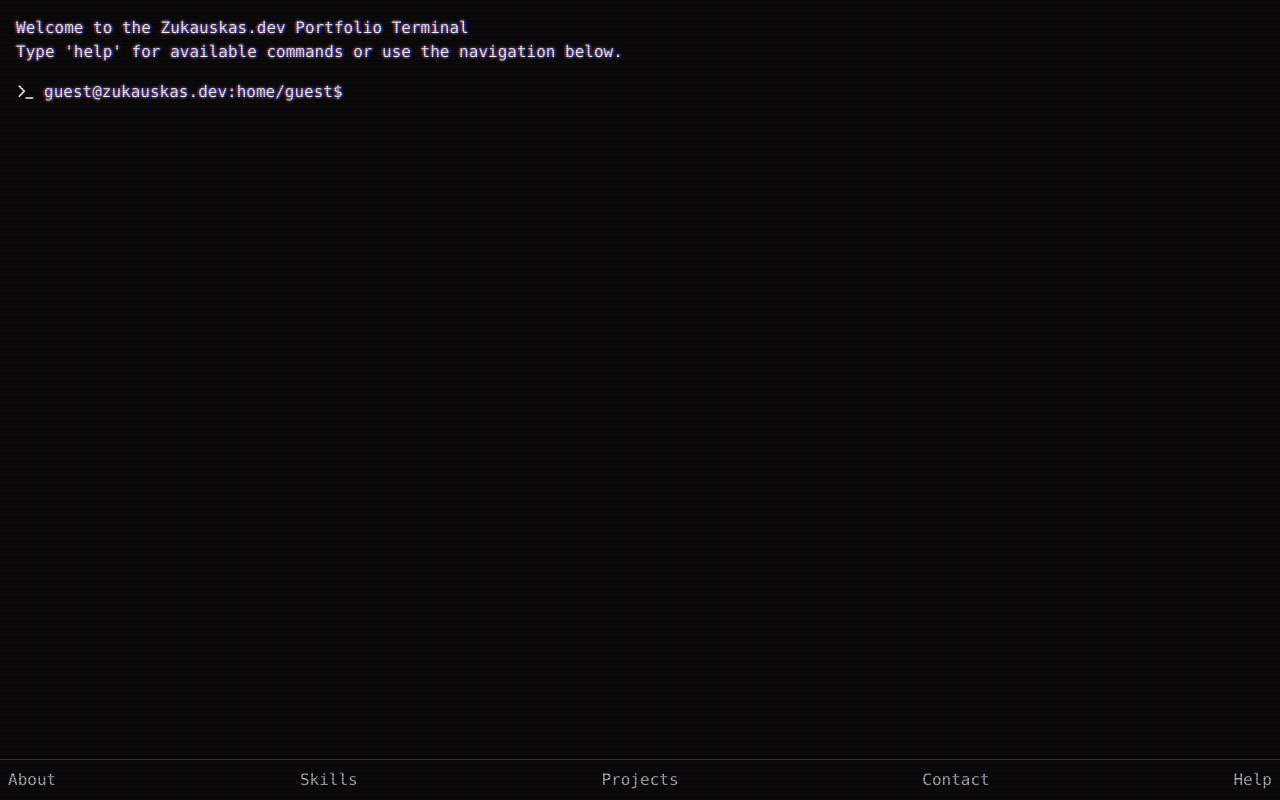
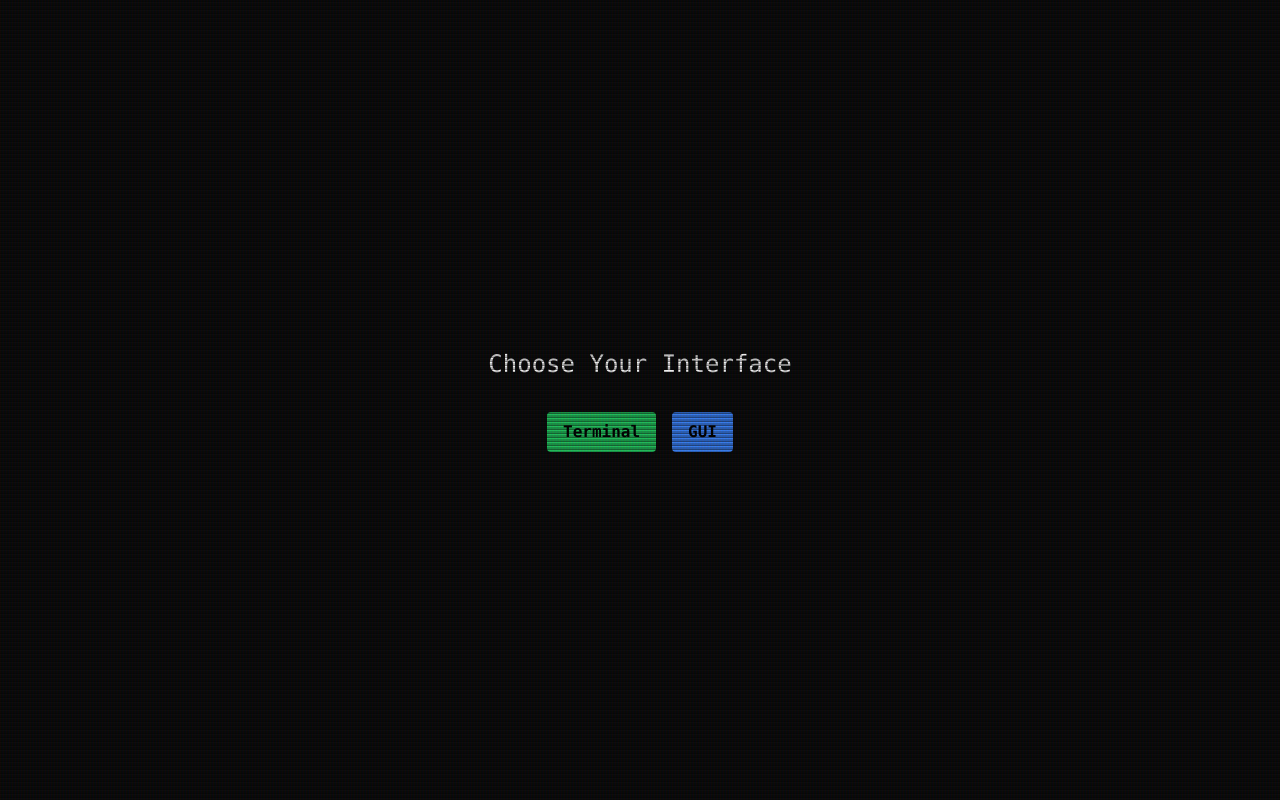
Before and after one commit to Zukauskas/portfolio, a Next.js app: page / in a window 1280 px wide. Built offline with nearby package versions, Linux system fonts and the light colour scheme.

Commit message:
Add GUI and some small improvements

```diff
--- /dev/null
+++ b/components/gui-portfolio/GUIPortfolio.tsx
@@ -0,0 +1,98 @@
+import React, { useState } from 'react';
+import { Terminal, Code, Briefcase, Mail, User, ChevronRight } from 'lucide-react';
+import { fileSystem } from '../terminal/fileSystem';
+import ReactMarkdown from 'react-markdown';
+
+interface GUIPortfolioProps {
+    onSwitchToTerminal: () => void;
+}
+
+const GUIPortfolio: React.FC<GUIPortfolioProps> = ({ onSwitchToTerminal }) => {
+    const [activeSection, setActiveSection] = useState<string>('about');
+    const aboutContent = fileSystem.children.home.children.guest.children['about.txt'].content;
+    const skillsContent = fileSystem.children.home.children.guest.children['skills.txt'].content;
+    const contactContent = fileSystem.children.home.children.guest.children['contact.txt'].content;
+    const projects = fileSystem.children.home.children.guest.children.projects.children;
+
+    const sections = [
+        { id: 'about', icon: User, title: 'About' },
+        { id: 'skills', icon: Code, title: 'Skills' },
+        { id: 'projects', icon: Briefcase, title: 'Projects' },
+        { id: 'contact', icon: Mail, title: 'Contact' },
+    ];
+
+    return (
+        <div className="bg-gray-900 text-green-400 min-h-screen font-mono flex flex-col">
+            <header className="bg-black p-6 border-b border-green-500">
+                <div className="container mx-auto flex justify-between items-center">
+                    <h1 className="text-3xl font-bold text-green-500 ">Zukauskas.dev <span className="text-purple-500">Portfolio</span></h1>
+                    <Terminal className="text-purple-500 cursor-pointer" size={32} onClick={onSwitchToTerminal} />
+                </div>
+            </header>
+
+            <main className="container mx-auto p-6 flex-grow flex flex-col md:flex-row gap-6">
+                <nav className="md:w-1/4">
+                    <ul className="space-y-2">
+                        {sections.map((section) => (
+                            <li key={section.id}>
+                                <button
+                                    onClick={() => setActiveSection(section.id)}
+                                    className={`w-full text-left p-2 rounded flex items-center ${activeSection === section.id ? 'bg-green-500 text-black' : 'hover:bg-gray-800'
+                                        }`}
+                                >
+                                    <section.icon className="mr-2" size={20} />
+                                    {section.title}
+                                    {activeSection === section.id && <ChevronRight className="ml-auto" size={20} />}
+                                </button>
+                            </li>
+                        ))}
+                    </ul>
+                </nav>
+
+                <section className="md:w-3/4 bg-gray-800 p-6 rounded-lg shadow-lg border border-green-500">
+                    {activeSection === 'about' && (
+                        <div>
+                            <h2 className="text-2xl font-bold mb-4 text-purple-500">About Me</h2>
+                            <p className="text-green-300">{aboutContent}</p>
+                        </div>
+                    )}
+
+                    {activeSection === 'skills' && (
+                        <div>
+                            <h2 className="text-2xl font-bold mb-4 text-purple-500">Skills</h2>
+                            <p className="text-green-300">{skillsContent}</p>
+                        </div>
+                    )}
+
+                    {activeSection === 'projects' && (
+                        <div>
+                            <h2 className="text-2xl font-bold mb-4 text-purple-500">Projects</h2>
+                            <div className="grid grid-cols-1 md:grid-cols-2 gap-6">
+                                {Object.entries(projects).map(([key, project]) => (
+                                    <div key={key} className="bg-gray-900 p-4 rounded shadow border border-green-500">
+                                        <ReactMarkdown className="prose prose-invert prose-green max-w-none">
+                                            {(project as any).content}
+                                        </ReactMarkdown>
+                                    </div>
+                                ))}
+                            </div>
+                        </div>
+                    )}
+
+                    {activeSection === 'contact' && (
+                        <div>
+                            <h2 className="text-2xl font-bold mb-4 text-purple-500">Contact</h2>
+                            <p className="text-green-300">{contactContent}</p>
+                        </div>
+                    )}
+                </section>
+            </main>
+
+            <footer className="bg-black text-green-500 p-4 text-center mt-auto border-t border-green-500">
+                <p>&copy; 2023 Tautvydas Z. All rights reserved. <span className="text-purple-500">Hack the planet!</span></p>
+            </footer>
+        </div>
+    );
+};
+
+export default GUIPortfolio;
--- a/components/terminal/TerminalPortfolio.tsx
+++ b/components/terminal/TerminalPortfolio.tsx
@@ -5,6 +5,8 @@
 import { BootMessage } from './types';
 import { bootMessages } from './bootSequence';
 import ReactMarkdown from 'react-markdown';
+import GUIPortfolio from '../gui-portfolio/GUIPortfolio';
+
 
 const TerminalPortfolio: React.FC = () => {
   const [bootComplete, setBootComplete] = useState(false);
@@ -15,10 +17,12 @@
   const [commandHistory, setCommandHistory] = useState<string[]>([]);
   const [historyIndex, setHistoryIndex] = useState(-1);
   const [flicker, setFlicker] = useState(false);
+  const [interfaceChoice, setInterfaceChoice] = useState<'terminal' | 'gui' | null>(null);
 
   const inputRef = useRef<HTMLInputElement>(null);
   const audioRef = useRef<HTMLAudioElement>(null);
   const outputEndRef = useRef<HTMLDivElement>(null);
+  const terminalRef = useRef<HTMLDivElement>(null);
 
   useEffect(() => {
     if (currentBootMessage < bootMessages.length) {
@@ -48,10 +52,24 @@
   }, [output]);
 
   useEffect(() => {
-    if (bootComplete) {
+    if (bootComplete && interfaceChoice === 'terminal') {
       inputRef.current?.focus();
     }
-  }, [bootComplete]);
+  }, [bootComplete, interfaceChoice]);
+
+  useEffect(() => {
+    const handleClick = (e: MouseEvent) => {
+      if (terminalRef.current && terminalRef.current.contains(e.target as Node)) {
+        inputRef.current?.focus();
+      }
+    };
+
+    document.addEventListener('click', handleClick);
+
+    return () => {
+      document.removeEventListener('click', handleClick);
+    };
+  }, []);
 
   const playSound = useCallback((soundType: 'type' | 'execute') => {
     if (audioRef.current) {
@@ -68,39 +86,32 @@
   const handleSubmit = (e: React.FormEvent) => {
     e.preventDefault();
     if (input.trim()) {
+      setOutput(prev => [...prev, `guest@zukauskas.dev:${currentDirectory.join('/')}$ ${input}`]);
+      setCommandHistory(prev => [...prev, input]);
+
+      if (input.trim().toLowerCase() === 'startx') {
+        setOutput(prev => [...prev, "Starting GUI interface..."]);
+        playSound('execute');
+        setTimeout(() => {
+          setInterfaceChoice('gui');
+        }, 1000); // Delay for 1 second to show the command output
+      } else {
         const { output: commandOutput, newDirectory } = processCommand(input, currentDirectory);
         if (commandOutput === null) {
           // Clear the screen
           setOutput([]);
         } else {
-        setOutput(prev => [...prev, `guest@zukauskas.dev:${currentDirectory.join('/')}$ ${input}`, commandOutput]);
+          setOutput(prev => [...prev, commandOutput]);
         }
-      setCommandHistory(prev => [...prev, input]);
-      setHistoryIndex(-1);
-      setInput('');
         if (newDirectory) {
           setCurrentDirectory(newDirectory);
         }
         playSound('execute');
       }
-  };
 
-  const simulateCommand = (command: string) => {
-    setInput(command);
-    const { output: commandOutput, newDirectory } = processCommand(command, currentDirectory);
-    if (commandOutput === null) {
-      // Clear the screen
-      setOutput([]);
-    } else {
-      setOutput(prev => [...prev, `guest@zukauskas.dev:${currentDirectory.join('/')}$ ${command}`, commandOutput]);
-    }
-    setCommandHistory(prev => [...prev, command]);
       setHistoryIndex(-1);
       setInput('');
-    if (newDirectory) {
-      setCurrentDirectory(newDirectory);
     }
-    playSound('execute');
   };
 
   const handleKeyDown = (e: React.KeyboardEvent<HTMLInputElement>) => {
@@ -118,17 +129,40 @@
         setInput(newIndex === -1 ? '' : commandHistory[commandHistory.length - 1 - newIndex]);
         return newIndex;
       });
+    } else if (e.key === 'Tab') {
+      e.preventDefault();
+      handleTabCompletion();
     }
   };
 
+  const handleTabCompletion = () => {
+    const commands = ['help', 'about', 'skills', 'projects', 'contact', 'clear', 'startx']; // Add all your commands here
+    const inputParts = input.split(' ');
+    const lastWord = inputParts[inputParts.length - 1].toLowerCase();
+
+    const matchingCommands = commands.filter(cmd => cmd.startsWith(lastWord));
+
+    if (matchingCommands.length === 1) {
+      // If there's only one matching command, complete it
+      inputParts[inputParts.length - 1] = matchingCommands[0];
+      setInput(inputParts.join(' '));
+    } else if (matchingCommands.length > 1) {
+      // If there are multiple matching commands, show them as suggestions
+      setOutput(prev => [...prev, '', ...matchingCommands]);
+    }
+  };
+
+  const handleInterfaceChoice = (choice: 'terminal' | 'gui') => {
+    setInterfaceChoice(choice);
+  };
+
+  if (!bootComplete) {
     return (
       <div className="bg-black text-white font-mono h-screen flex flex-col relative">
         <div className="crt"></div>
         <div className="scan-lines"></div>
         <div className="flex-grow overflow-y-auto p-4">
           <div className={`terminal-content ${flicker ? 'flicker' : ''}`}>
-          {!bootComplete ? (
-            <div>
             {bootMessages.slice(0, currentBootMessage).map((msg: BootMessage) => (
               <div key={msg.id} className="flex justify-between">
                 <span>{msg.text}</span>
@@ -142,13 +176,59 @@
               </div>
             ))}
           </div>
-          ) : (
-            <>
+        </div>
+      </div>
+    );
+  }
+
+  if (bootComplete && interfaceChoice === null) {
+    return (
+      <div className="bg-black text-white font-mono h-screen flex flex-col items-center justify-center relative">
+        <div className="crt"></div>
+        <div className="scan-lines"></div>
+        <h1 className="text-2xl mb-8">Choose Your Interface</h1>
+        <div className="flex space-x-4">
+          <button
+            onClick={() => handleInterfaceChoice('terminal')}
+            className="bg-green-500 hover:bg-green-600 text-black font-bold py-2 px-4 rounded"
+          >
+            Terminal
+          </button>
+          <button
+            onClick={() => handleInterfaceChoice('gui')}
+            className="bg-blue-500 hover:bg-blue-600 text-black font-bold py-2 px-4 rounded"
+          >
+            GUI
+          </button>
+        </div>
+      </div>
+    );
+  }
+
+  const handleSwitchToTerminal = () => {
+    setInterfaceChoice('terminal');
+    setInput('');
+    setOutput(prev => [...prev, "GUI interface closed. Welcome back to the terminal."]);
+  };
+
+  if (interfaceChoice === 'gui') {
+    return <GUIPortfolio onSwitchToTerminal={handleSwitchToTerminal} />;
+  }
+  // Render the terminal interface
+  return (
+    <div
+      ref={terminalRef}
+      className="bg-black text-white font-mono h-screen flex flex-col relative"
+    >
+      <div className="crt"></div>
+      <div className="scan-lines"></div>
+      <div className="flex-grow overflow-y-auto p-4">
+        <div className={`terminal-content ${flicker ? 'flicker' : ''}`}>
           <div className="mb-4">
             <div>Welcome to the Zukauskas.dev Portfolio Terminal</div>
             <div>Type &apos;help&apos; for available commands or use the navigation below.</div>
+            <div>Type &apos;startx&apos; to switch to the GUI interface.</div>
           </div>
-              <div className="mb-4">
           {output.map((line, index) => (
             <div key={index}>
               {Array.isArray(line) && line[0] === 'MARKDOWN' ? (
@@ -163,7 +243,6 @@
             </div>
           ))}
           <div ref={outputEndRef} />
-              </div>
           <form onSubmit={handleSubmit} className="flex items-center">
             <Terminal size={20} className="mr-2" />
             <span className="mr-2">guest@zukauskas.dev:{currentDirectory.join('/')}$</span>
@@ -171,50 +250,14 @@
               ref={inputRef}
               type="text"
               value={input}
-                  onChange={handleInput}
+              onChange={(e) => setInput(e.target.value)}
               onKeyDown={handleKeyDown}
               className="bg-transparent focus:outline-none flex-grow"
               autoFocus
             />
           </form>
-            </>
-          )}
         </div>
       </div>
-      {bootComplete && (
-        <div className="flex justify-between border-t border-gray-700 p-2 bg-black">
-          <button
-            onClick={() => simulateCommand('about')}
-            className="text-gray-300 hover:text-white focus:outline-none"
-          >
-            About
-          </button>
-          <button
-            onClick={() => simulateCommand('skills')}
-            className="text-gray-300 hover:text-white focus:outline-none"
-          >
-            Skills
-          </button>
-          <button
-            onClick={() => simulateCommand('projects')}
-            className="text-gray-300 hover:text-white focus:outline-none"
-          >
-            Projects
-          </button>
-          <button
-            onClick={() => simulateCommand('contact')}
-            className="text-gray-300 hover:text-white focus:outline-none"
-          >
-            Contact
-          </button>
-          <button
-            onClick={() => simulateCommand('help')}
-            className="text-gray-300 hover:text-white focus:outline-none"
-          >
-            Help
-          </button>
-        </div>
-      )}
       <audio ref={audioRef} />
     </div>
   );
```
Lines whose indentation alone changed are shown as unchanged.
